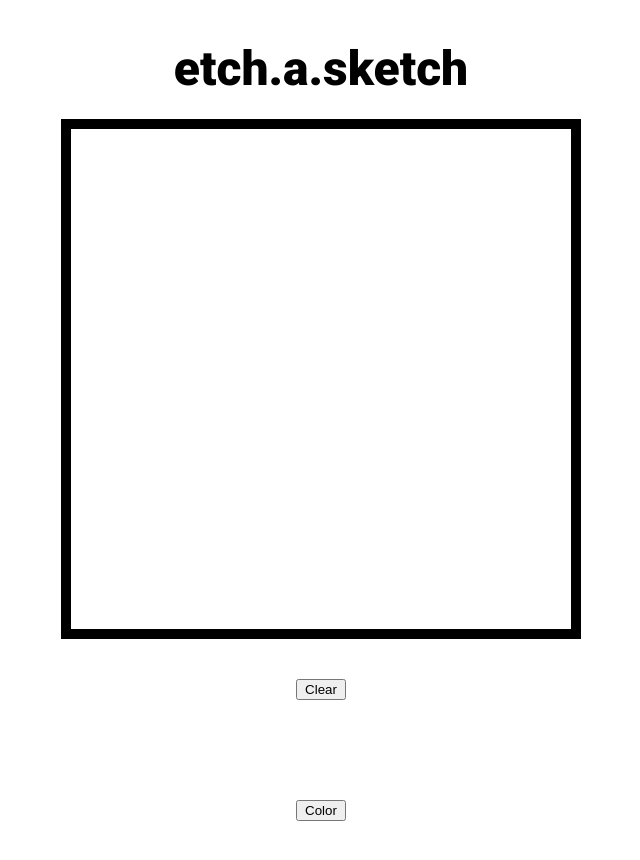
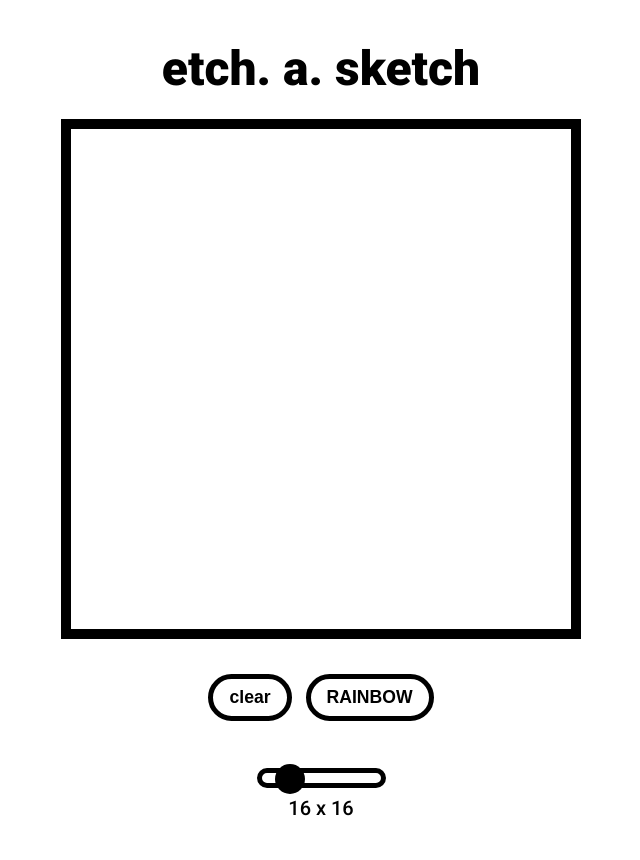
Before and after one commit to basokant/Etch-a-Sketch, a plain HTML site: page index.html in a window 1280 px wide. Shown: the whole page, without its empty margins (319-959 px from the left). After the commit the page ends 834 px from the top, so only its background shows below. Drawn offline with Linux system fonts and the light colour scheme.

Commit message:
add size slider and rainbow button animation

```diff
--- a/app.js
+++ b/app.js
@@ -1,24 +1,34 @@
 const DEFAULT_COLOR = 'black';
 const DEFAULT_SIZE = 16;
+const DEFAULT_MODE = "color";
 
 let currentSize = DEFAULT_SIZE;
 let currentColor = DEFAULT_COLOR;
+let currentMode = DEFAULT_MODE;
 
 const grid = document.querySelector(".grid");
 
-const clearBtn = document.querySelector("button");
+const clearBtn = document.querySelector("button.clear");
 clearBtn.addEventListener("click", function() {
-    let size = prompt("Enter a grid size between 1 and 100");
-    if (size <= 100 && size >= 1) {
-        currentSize = size;
+    // let size = parseInt(prompt("Enter a grid size between 1 and 100"));
+    // if (size <= 100 && size >= 1) {
+        // currentSize = size;
+        clearGrid();
         gridSetup(currentSize);
-    }
+    // }
 })
+
+const rainbowBtn = document.querySelector("button.rainbow");
+rainbowBtn.onclick = () => setCurrentMode('rainbow');
+
+const sizeValue = document.getElementById('sizeValue')
+const sizeSlider = document.getElementById('sizeSlider')
+sizeSlider.onmousemove = (e) => updateSizeValue(e.target.value);
+sizeSlider.onchange = (e) => changeSize(e.target.value)
 
 gridSetup(currentSize);
 
 function gridSetup(size){
-    clearGrid();
     grid.style.gridTemplateColumns = `repeat(${size}, 1fr)`;
     grid.style.gridTemplateRows = `repeat(${size}, 1fr)`;
     for (let i = 0; i < size * size; i++) {
@@ -29,7 +39,14 @@
 }
 
 function changeColor(e) {
-    e.target.style.backgroundColor = currentColor;
+    if (currentMode == "color") {
+        e.target.style.backgroundColor = currentColor;
+    } else if (currentMode == "rainbow") {
+        const randomR = Math.floor(Math.random() * 256);
+        const randomG = Math.floor(Math.random() * 256);
+        const randomB = Math.floor(Math.random() * 256);
+        e.target.style.backgroundColor = `rgb(${randomR}, ${randomG}, ${randomB})`;
+    }
 }
 
 function clearGrid() {
@@ -37,3 +54,24 @@
         grid.removeChild(grid.firstChild);
     }
 }
+
+function setCurrentMode(newMode) {
+    if (currentMode === 'rainbow') {
+        rainbowBtn.classList.remove('active');
+        currentMode = "color";
+    } else if (newMode === 'rainbow') {
+        rainbowBtn.classList.add('active');
+        currentMode = 'rainbow';
+    }
+}
+
+function updateSizeValue(size) {
+    sizeValue.innerText = `${size} x ${size}`;
+}
+
+function changeSize(size) {
+    clearGrid();
+    gridSetup(size);
+    currentSize = size;
+    updateSizeValue(size);
+}
--- a/index.html
+++ b/index.html
@@ -10,12 +10,16 @@
 </head>
 <body>
     <div class="header">
-        <h1>etch.a.sketch</h1>
+        <h1>etch. a. sketch</h1>
     </div>
     <div class="main">
         <div class="grid"></div>
-        <button class="clear">Clear</button>
-        <button class="rainbow">Color</button>
+        <div class="menu">
+            <button class="clear">clear</button>
+            <button class="rainbow">RAINBOW</button>
+        </div>
+        <input id="sizeSlider" type="range" value="16" min="1" max="100" />
+        <div id="sizeValue">16 x 16</div>
     </div>
     <div class="footer"></div>
 </body>
--- a/style.css
+++ b/style.css
@@ -29,6 +29,90 @@
 }
 
 button {
-    margin: 50px;
-    width: 50px;
+    display: inline-block;
+    border: none;
+    outline: black;
+    outline-style: solid;
+    outline-width: 5px;
+    border-radius: 50px;
+
+    padding: 0.5rem 1rem;
+    margin: 50px 10px;
+    text-decoration: none;
+    background: white;
+    color: black;
+    font-weight: 900;
+    font-size: 1.1rem;
+    cursor: pointer;
+    text-align: center;
+    transition: background 250ms ease-in-out,
+                transform 150ms ease;
+    -webkit-appearance: none;
+    -moz-appearance: none;
 }
+
+button:hover {
+    transform: scale(1.05);
+}
+
+button:active {
+    transform: scale(0.97);
+}
+
+button.rainbow:hover,
+.rainbow.active {
+    background-image:     linear-gradient(
+      to right,
+      #E7484F,
+      #E7484F 16.65%,
+      #F68B1D 16.65%,
+      #F68B1D 33.3%,
+      #FCED00 33.3%,
+      #FCED00 49.95%,
+      #009E4F 49.95%,
+      #009E4F 66.6%,
+      #00AAC3 66.6%,
+      #00AAC3 83.25%,
+      #732982 83.25%,
+      #732982 100%,
+      #E7484F 100%
+
+
+
+    );
+    animation:slidebg 3s linear infinite;
+    color: white;
+}
+
+@keyframes slidebg {
+    to {
+      background-position:20vw;
+    }
+}
+
+input[type='range'] {
+  -webkit-appearance: none;
+  background-color: white;
+}
+
+input[type='range']::-webkit-slider-runnable-track {
+  height: 20px;
+  border: 5px solid black;
+  border-radius: 25px;
+  background: white;
+}
+
+input[type='range']::-webkit-slider-thumb {
+  -webkit-appearance: none;
+  width: 30px;
+  height: 30px;
+  border-radius: 30px;
+  margin-top: -9px;
+  background: black;
+}
+
+#sizeValue {
+    font-size: 20px;
+    font-weight: 500;
+    margin: 6px;
+}
```
